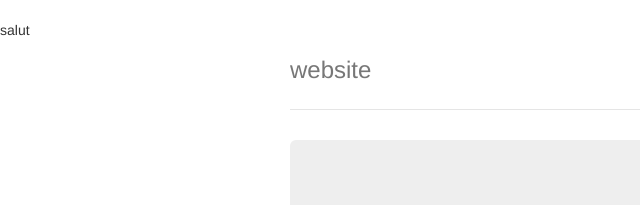
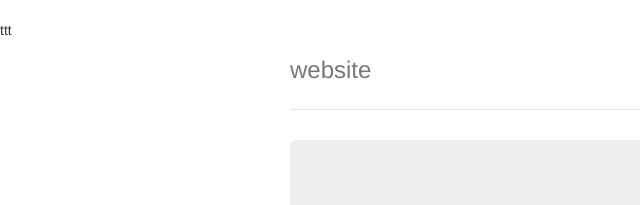
Before and after one commit to yvobenchi/websiteLnb, a website: page app/index.html in a window 1280 px wide. Shown: the top 205 px of the page, 0-640 px from the left. Drawn offline with nearby package versions, Linux system fonts and the light colour scheme; files that its build step writes are made by us from their sources.

Commit message:
test change salut

```diff
--- a/app/index.html
+++ b/app/index.html
@@ -3,7 +3,7 @@
     <head>
         <meta charset="utf-8">
         <title>website</title>
-        <p>salut</p>
+        <p>ttt</p>
         <meta name="description" content="">
         <meta name="viewport" content="width=device-width">
         <link rel="shortcut icon" href="/favicon.ico">
```
